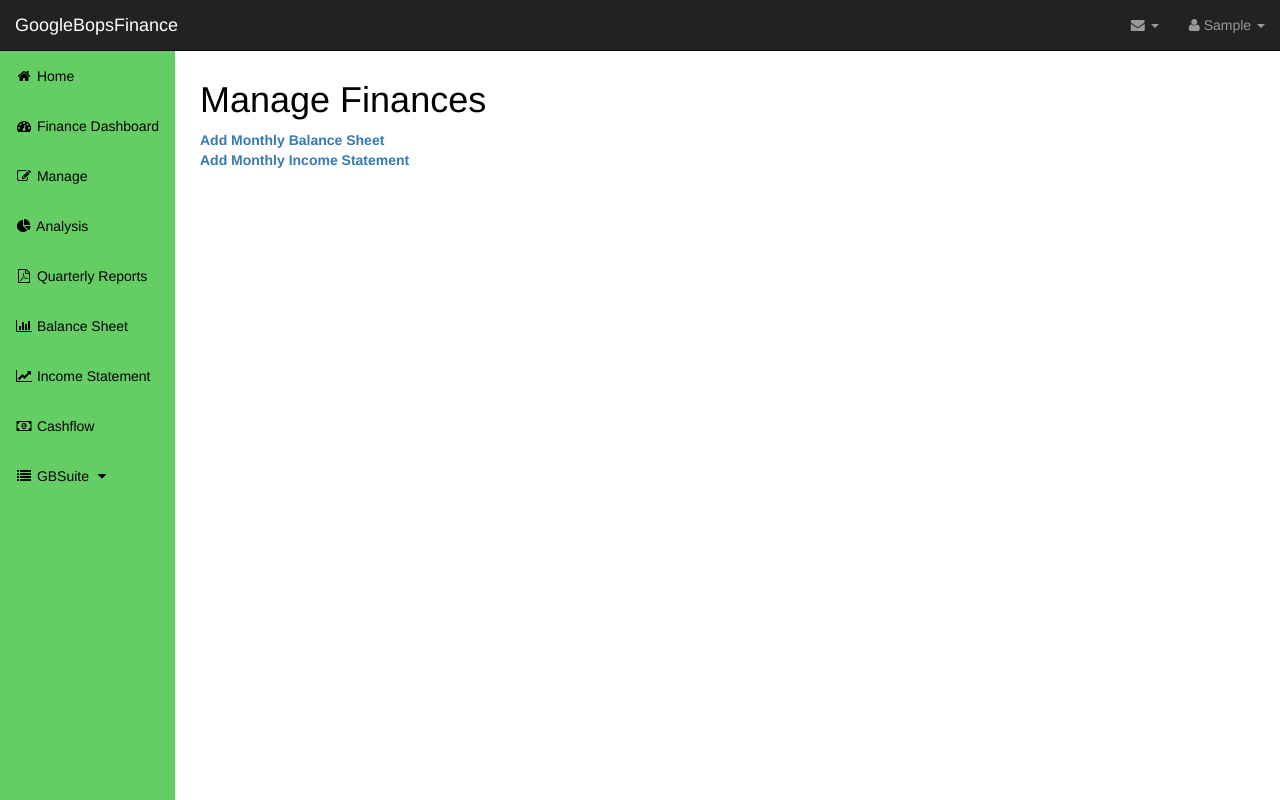
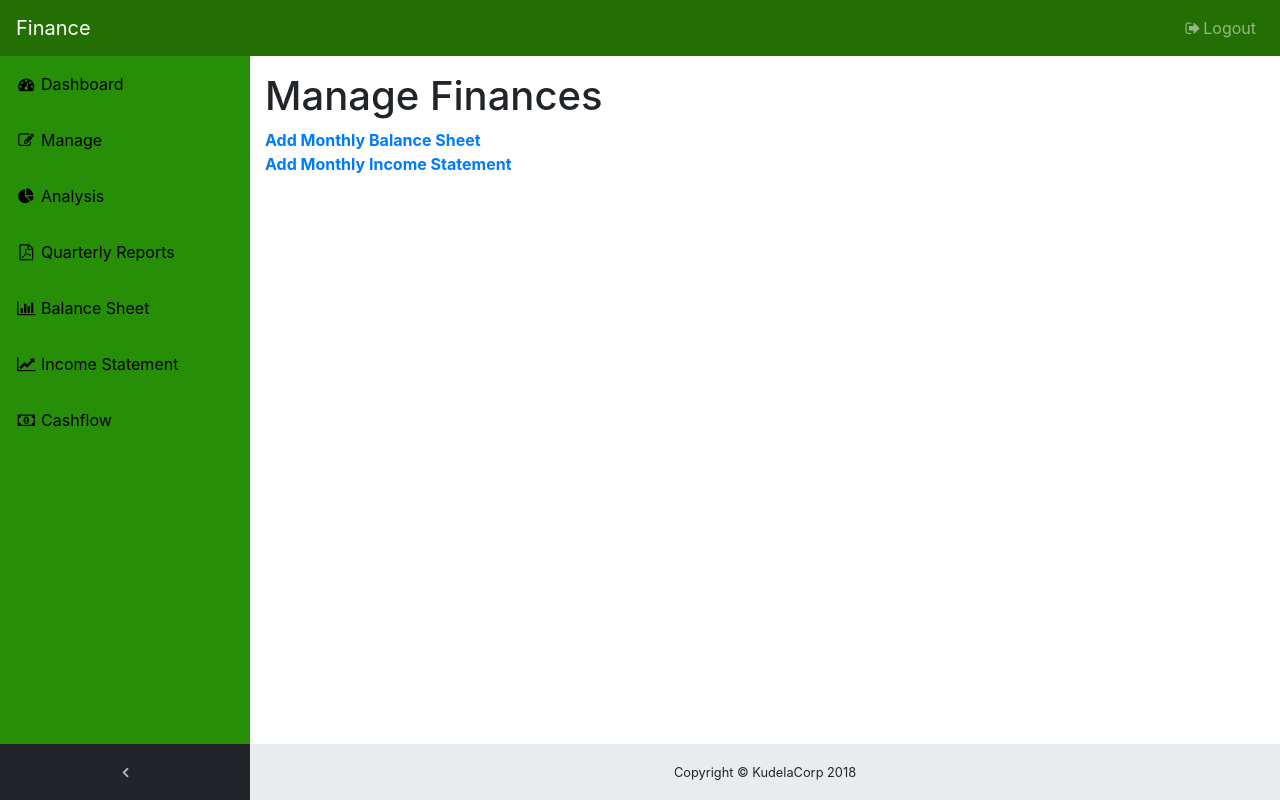
Before and after one commit to HunterProgram22/KudelaCorp, a Django app: page /Finance/Finance/Manage in a window 1280 px wide. Run offline with Django 3.2, Linux system fonts and the light colour scheme; the visitor is signed in with stand-in values (Sample User, id 1); parts of the project's set-up code (start-up, migrations or seed data) failed here and were passed over; some libraries are stand-ins or nearby versions.

Commit message:
Updating Finance.

```diff
--- a/Finance/templates/Finance/income_edit.html
+++ b/Finance/templates/Finance/BalanceEdit.html
@@ -1,12 +1,12 @@
-{% extends 'Finance/base.html' %}
+{% extends 'Finance/FinanceBase.html' %}
 
 {% block content %}
 <head>
     <link rel="stylesheet" href="//code.jquery.com/ui/1.12.1/themes/base/jquery-ui.css">
 </head>
 
-    <h1>New Monthly Income Statement</h1>
-    <form method="POST" class="income-form">{% csrf_token %}
+    <h1>New Monthly Balance Sheet</h1>
+    <form method="POST" class="balance-form">{% csrf_token %}
         {{ form.as_p }}
         <button type="submit" class="save btn btn-default">Save</button>
     </form>
--- /dev/null
+++ b/Finance/templates/Finance/FinanceBase.html
@@ -0,0 +1,58 @@
+{% extends 'KudelaCorp/AppBase.html' %}
+
+{% block title %}Finance Home{% endblock %}
+
+{% block style %}
+#mainNav.navbar-dark .navbar-collapse .navbar-sidenav {
+  background: #278e07!important;
+}
+
+.bg-dark {
+  background-color: #246f03!important;
+}
+
+#mainNav.navbar-dark .navbar-collapse .navbar-sidenav > .nav-item > .nav-link {
+    color: black!important;
+}
+{% endblock %}
+
+
+<!-- Navigation-->
+{% block navbar-brand-link %}{% url 'Finance_Home' %}{% endblock %}
+{% block navbar-brand-title %}Finance{% endblock %}
+
+<!-- Side Menu -->
+{% block navbar-link-one %}{% url 'Finance_Home' %}{% endblock %}
+{% block navbar-link-one-icon %}fa fa-fw fa-dashboard{% endblock %}
+{% block navbar-link-one-label %}Dashboard{% endblock %}
+
+{% block navbar-link-two %}{% url 'Finance_Manage' %}{% endblock %}
+{% block navbar-link-two-icon %}fa fa-fw fa-edit{% endblock %}
+{% block navbar-link-two-label %}Manage{% endblock %}
+
+{% block navbar-link-three %}{% url 'Finance_Analysis' %}{% endblock %}
+{% block navbar-link-three-icon %}fa fa-fw fa-pie-chart{% endblock %}
+{% block navbar-link-three-label %}Analysis{% endblock %}
+
+{% block navbar-link-four %}{% url 'Finance_Reports' %}{% endblock %}
+{% block navbar-link-four-icon %}fa fa-fw fa-file-pdf-o{% endblock %}
+{% block navbar-link-four-label %}Quarterly Reports{% endblock %}
+
+{% block navbar-link-five %}{% url 'Finance_Balance' %}{% endblock %}
+{% block navbar-link-five-icon %}fa fa-fw fa-bar-chart{% endblock %}
+{% block navbar-link-five-label %}Balance Sheet{% endblock %}
+
+{% block navbar-link-six %}{% url 'Finance_Income' %}{% endblock %}
+{% block navbar-link-six-icon %}fa fa-fw fa-line-chart{% endblock %}
+{% block navbar-link-six-label %}Income Statement{% endblock %}
+
+{% block navbar-link-seven %}{% url 'Finance_Cash' %}{% endblock %}
+{% block navbar-link-seven-icon %}fa fa-fw fa-money{% endblock %}
+{% block navbar-link-seven-label %}Cashflow{% endblock %}
+
+
+<!-- /.container-fluid-->
+{% block content %}
+<h1>{% block pagecontent %}Finance Base{% endblock %}</h1>
+{% endblock %}
+<!-- /.content-wrapper-->
--- a/Finance/templates/Finance/balance_edit.html
+++ b/Finance/templates/Finance/IncomeEdit.html
@@ -1,12 +1,12 @@
-{% extends 'Finance/base.html' %}
+{% extends 'Finance/FinanceBase.html' %}
 
 {% block content %}
 <head>
     <link rel="stylesheet" href="//code.jquery.com/ui/1.12.1/themes/base/jquery-ui.css">
 </head>
 
-    <h1>New Monthly Balance Sheet</h1>
-    <form method="POST" class="balance-form">{% csrf_token %}
+    <h1>New Monthly Income Statement</h1>
+    <form method="POST" class="income-form">{% csrf_token %}
         {{ form.as_p }}
         <button type="submit" class="save btn btn-default">Save</button>
     </form>
--- a/Finance/templates/Finance/analysis.html
+++ b/Finance/templates/Finance/analysis.html
@@ -1,4 +1,4 @@
-{% extends 'Finance/base.html' %}
+{% extends 'Finance/FinanceBase.html' %}
 
 {% load humanize %}
 
@@ -40,7 +40,7 @@
 
 <h1>Data Analysis Central</h1>
 <div id="searchform">
-<form action="{% url 'Financeanalysis' %}" method="POST">{% csrf_token %}
+<form action="{% url 'Finance_Analysis' %}" method="POST">{% csrf_token %}
 <select name="year">
     <option value=''>--Select Year--</option>
     <option value='2018'>2018</option>
--- a/Finance/templates/Finance/balancesheet.html
+++ b/Finance/templates/Finance/balancesheet.html
@@ -1,4 +1,4 @@
-{% extends 'Finance/base.html' %}
+{% extends 'Finance/FinanceBase.html' %}
 
 {% load humanize %}
 
@@ -55,7 +55,7 @@ td, th {
 <h1>Balance Sheet</h1>
 
 <div id="searchform">
-<form action="{% url 'Financebalance' %}" method="POST">{% csrf_token %}
+<form action="{% url 'Finance_Balance' %}" method="POST">{% csrf_token %}
 <select name="month">
     <option value=''>--Select Month--</option>
     <option value='1'>January</option>
--- a/Finance/templates/Finance/base.html
+++ /dev/null
@@ -1,170 +0,0 @@
-<!DOCTYPE html>
-<html lang="en">
-
-<head>
-
-    <meta charset="utf-8">
-    <meta http-equiv="X-UA-Compatible" content="IE=edge">
-    <meta name="viewport" content="width=device-width, initial-scale=1">
-    <meta name="description" content="">
-    <meta name="author" content="">
-
-    <title>Finance</title>
-
-    {% load static %}
-
-    <!-- Bootstrap Core CSS -->
-    <link href="{% static 'Finance/css/bootstrap.min.css' %}" rel="stylesheet">
-
-    <!-- Custom CSS -->
-    <link href="{% static 'Finance/css/sb-admin.css' %}" rel="stylesheet">
-
-    <!-- Custom Fonts -->
-    <link href="{% static 'Finance/font-awesome/css/font-awesome.min.css' %}" rel="stylesheet" type="text/css">
-
-    <!-- HTML5 Shim and Respond.js IE8 support of HTML5 elements and media queries -->
-    <!-- WARNING: Respond.js doesn't work if you view the page via file:// -->
-    <!--[if lt IE 9]>
-        <script src="https://oss.maxcdn.com/libs/html5shiv/3.7.0/html5shiv.js"></script>
-        <script src="https://oss.maxcdn.com/libs/respond.js/1.4.2/respond.min.js"></script>
-    <![endif]-->
-<style>
-    .navbar-inverse .navbar-nav>li>a {
-        color: #000;
-    }
-
-    #wrapper > nav > div.navbar-collapse.navbar-ex1-collapse.collapse.in > ul {
-        background-color: #ffffff;
-    }
-</style>
-</head>
-
-<body>
-
-    <div id="wrapper">
-
-        <!-- Navigation -->
-        <nav class="navbar navbar-inverse navbar-fixed-top" role="navigation">
-            <!-- Brand and toggle get grouped for better mobile display -->
-            <div class="navbar-header">
-                <button type="button" class="navbar-toggle" data-toggle="collapse" data-target=".navbar-ex1-collapse">
-                    <span class="sr-only">Toggle navigation</span>
-                    <span class="icon-bar"></span>
-                    <span class="icon-bar"></span>
-                    <span class="icon-bar"></span>
-                </button>
-                <a class="navbar-brand" href="{% url 'Finance_Home' %}">GoogleBopsFinance</a>
-            </div>
-
-            <!-- Top Menu Items -->
-            <ul class="nav navbar-right top-nav">
-                <li class="dropdown">
-                    <a href="#" class="dropdown-toggle" data-toggle="dropdown"><i class="fa fa-envelope"></i> <b class="caret"></b></a>
-                    <ul class="dropdown-menu message-dropdown">
-                        <li class="message-preview">
-                            <a href="#">
-                            </a>
-                        </li>
-                        <li class="message-preview">
-                            <a href="#">
-                            </a>
-                        </li>
-                        <li class="message-preview">
-                            <a href="#"></a>
-                        </li>
-                        <li class="message-footer">
-                            <a href="#">Read All New Messages</a>
-                        </li>
-                    </ul>
-                </li>
-                <li class="dropdown">
-                    <a href="#" class="dropdown-toggle" data-toggle="dropdown"><i class="fa fa-user"></i> {{ user.first_name }} <b class="caret"></b></a>
-                    <ul class="dropdown-menu">
-                        <li>
-                            <a href="#"><i class="fa fa-fw fa-user"></i> Profile</a>
-                        </li>
-                        <li>
-                            <a href="#"><i class="fa fa-fw fa-envelope"></i> Inbox</a>
-                        </li>
-                        <li>
-                            <a href="#"><i class="fa fa-fw fa-gear"></i> Settings</a>
-                        </li>
-                        <li class="divider"></li>
-                        <li>
-                            <a href="/logout"><i class="fa fa-fw fa-power-off"></i> Logout</a>
-                        </li>
-                    </ul>
-                </li>
-            </ul>
-            <!-- Sidebar Menu Items - These collapse to the responsive navigation menu on small screens -->
-            <div class="collapse navbar-collapse navbar-ex1-collapse">
-                <ul class="nav navbar-nav side-nav">
-                    <li>
-                        <a href="/"><i class="fa fa-fw fa-home"></i> Home</a>
-                    </li>
-                    <li>
-                        <a href="{% url 'Finance_Home' %}"><i class="fa fa-fw fa-dashboard"></i> Finance Dashboard</a>
-                    </li>
-                    <li>
-                        <a href="{% url 'Finance_Manage' %}"><i class="fa fa-fw fa-edit"></i> Manage</a>
-                    </li>
-                     <li>
-                        <a href="{% url 'Finance_Analysis' %}"><i class="fa fa-fw fa-pie-chart"></i> Analysis</a>
-                    </li>
-                    <li>
-                        <a href="{% url 'Finance_Reports' %}"><i class="fa fa-fw fa-file-pdf-o"></i> Quarterly Reports</a>
-                    </li>
-                    <li>
-                        <a href="{% url 'Finance_Balance' %}"><i class="fa fa-fw fa-bar-chart"></i> Balance Sheet</a>
-                    </li>
-                    <li>
-                        <a href="{% url 'Finance_Income' %}"><i class="fa fa-fw fa-line-chart"></i> Income Statement</a>
-                    </li>
-                    <li>
-                        <a href="{% url 'Finance_Cash' %}"><i class="fa fa-fw fa-money"></i> Cashflow</a>
-                    </li>
-                    <li>
-                        <a href="javascript:;" data-toggle="collapse" data-target="#demo"><i class="fa fa-fw fa-list"></i> GBSuite <i class="fa fa-fw fa-caret-down"></i></a>
-                        <ul id="demo" class="collapse">
-                            <li>
-                                <a href="{% url 'Golf_Home' %}">GBGolf</a>
-                            </li>
-
-                        </ul>
-                    </li>
-                </ul>
-            </div>
-            <!-- /.navbar-collapse -->
-        </nav>
-
-        <div id="page-wrapper">
-
-            <div class="container-fluid">
-
-                <!-- Page Heading and Content Container -->
-                <div class="row">
-                    <div class="col-lg-12">
-                        {% block content %}
-                        {% endblock %}
-                    </div>
-                </div>
-                <!-- /.row -->
-
-            </div>
-            <!-- /.container-fluid -->
-
-        </div>
-        <!-- /#page-wrapper -->
-
-    </div>
-    <!-- /#wrapper -->
-
-    <!-- jQuery -->
-    <script src="{% static 'Finance/js/jquery.js' %}"></script>
-
-    <!-- Bootstrap Core JavaScript -->
-    <script src="{% static 'Finance/js/bootstrap.min.js' %}"></script>
-
-</body>
-
-</html>
--- a/Finance/templates/Finance/cashflow.html
+++ b/Finance/templates/Finance/cashflow.html
@@ -1,4 +1,4 @@
-{% extends 'Finance/base.html' %}
+{% extends 'Finance/FinanceBase.html' %}
 
 {% block content %}
 {% load humanize %}
@@ -40,7 +40,7 @@ td, th {
 </style>
 <h1>Cashflow Statement</h1>
 <div id="searchform">
-<form action="{% url 'Financecash' %}" method="POST">{% csrf_token %}
+<form action="{% url 'Finance_Cash %}" method="POST">{% csrf_token %}
 <select name="month">
     <option value=''>--Select Month--</option>
     <option value='1'>January</option>
--- a/Finance/templates/Finance/home.html
+++ b/Finance/templates/Finance/home.html
@@ -1,4 +1,6 @@
-{% extends 'Finance/base.html' %}
+{% extends 'Finance/FinanceBase.html' %}
+
+{% block title %}Finance Home{% endblock %}
 
 {% load humanize %}
 
@@ -49,7 +51,7 @@
   </script>
 </head>
 
-<h1>The Kudela Partnership Financial Dashboard</h1>
+<h1>{% block pagecontent %}The Kudela Partnership Financial Dashboard{% endblock %}</h1>
 
     <p>&nbsp;</p>
 
--- a/Finance/templates/Finance/incomestatement.html
+++ b/Finance/templates/Finance/incomestatement.html
@@ -1,4 +1,4 @@
-{% extends 'Finance/base.html' %}
+{% extends 'Finance/FinanceBase.html' %}
 
 {% load humanize %}
 
@@ -53,7 +53,7 @@ td, th {
 <h1>Income Statement</h1>
 
 <div id="searchform">
-<form action="{% url 'Financeincome' %}" method="POST">{% csrf_token %}
+<form action="{% url 'Finance_Income' %}" method="POST">{% csrf_token %}
 <select name="month">
     <option value=''>--Select Month--</option>
     <option value='1'>January</option>
--- a/Finance/templates/Finance/manage.html
+++ b/Finance/templates/Finance/manage.html
@@ -1,16 +1,16 @@
-{% extends 'Finance/base.html' %}
+{% extends 'Finance/FinanceBase.html' %}
 
 {% block content %}
 
 <h1>Manage Finances</h1>
 
     <div class="menu-select">
-        <a href="{% url 'balance_new' %}" class="top-menu">
+        <a href="{% url 'Finance_BalanceNew' %}" class="top-menu">
         <span><b> Add Monthly Balance Sheet</b></span></a>
     </div>
 
     <div class="menu-select">
-        <a href="{% url 'income_new' %}" class="top-menu">
+        <a href="{% url 'Finance_IncomeNew' %}" class="top-menu">
         <span><b> Add Monthly Income Statement</b></span></a>
     </div>
 
--- a/Finance/templates/Finance/reports.html
+++ b/Finance/templates/Finance/reports.html
@@ -1,4 +1,4 @@
-{% extends 'Finance/base.html' %}
+{% extends 'Finance/FinanceBase.html' %}
 
 {% load humanize %}
 
@@ -66,7 +66,7 @@ s
 <body>
 <h1>Quarterly Reports</h1>
 <div id="searchform">
-<form action="{% url 'Financereports' %}" method="POST">{% csrf_token %}
+<form action="{% url 'Finance_Reports' %}" method="POST">{% csrf_token %}
 <select name="quarter">
     <option value=''>--Select Quarter--</option>
     <option value='2/2018'>2nd Quarter 2018</option>
--- a/Finance/urls.py
+++ b/Finance/urls.py
@@ -9,9 +9,9 @@ urlpatterns = [
         path('Finance/Analysis', login_required(Analysis.as_view()), name='Finance_Analysis'),
         path('Finance/Reports', login_required(Reports.as_view()), name='Finance_Reports'),
         path('Finance/Balance', login_required(Balance.as_view()), name='Finance_Balance'),
-        path('Finance/Balance_new', login_required(Balance_new.as_view()), name='Finance_Balance_new'),
+        path('Finance/Balance_new', login_required(Balance_new.as_view()), name='Finance_BalanceNew'),
         path('Finance/Income', login_required(Income.as_view()), name='Finance_Income'),
-        path('Finance/Income_new', login_required(Income_new.as_view()), name='Finance_Income_new'),
+        path('Finance/Income_new', login_required(Income_new.as_view()), name='Finance_IncomeNew'),
         path('Finance/Cash', login_required(Cash.as_view()), name='Finance_Cash'),
         path('', login_required(Home.as_view()), name='Finance_Home'),
     ]
--- a/Finance/views.py
+++ b/Finance/views.py
@@ -9,16 +9,18 @@ class Home(View):
     def get(self, request):
         dash_balance = MonthBal.objects.latest('date')
         dash_income = MonthInc.objects.latest('date')
-        return render(request, 'Finance/home.html', {'dash_balance': dash_balance,
+        return render(request, 'Finance/Home.html', {'dash_balance': dash_balance,
         'dash_income': dash_income})
+
 
 class Manage(View):
     def get(self, request):
-        return render(request, 'Finance/manage.html', {})
+        return render(request, 'Finance/Manage.html', {})
+
 
 class Reports(View):
     def get(self, request):
-        return render(request, 'Finance/reports.html', {})
+        return render(request, 'Finance/Reports.html', {})
 
     def post(self, request):
         this_quarter, this_year, last_quarter, last_quarteryear, \
@@ -30,7 +32,7 @@ class Reports(View):
         yearago_quarter_report = report(this_quarter, yearago)
         ''' _reports are returned as a tuple in the format
         (total_creditcards,total_utilities, total_loans, total_savings)'''
-        return render(request, 'Finance/reports.html',
+        return render(request, 'Finance/Reports.html',
                       {'current_quarter_report': current_quarter_report,
                        'last_quarter_report': last_quarter_report,
                        'yearago_quarter_report': yearago_quarter_report,
@@ -41,8 +43,10 @@ class Reports(View):
 
 class Analysis(View):
     def get(self, request):
+        print(request)
         send_data=[(0,0)]
-        return render(request, 'Finance/analysis.html', {'send_data': send_data})
+        context = None #{'send_data': send_data}
+        return render(request, 'Finance/Analysis.html', context)
 
     def post(self, request):
         year = request.POST.get("year")
@@ -56,10 +60,11 @@ class Analysis(View):
         if category == "":
             return redirect("Finance_Analysis")
         send_data = get_analysis_data(monthly_data, category)
-        return render(request, 'Finance/analysis.html',
-                    {'send_data': send_data,
-                     'category': category,
-                     'year': year})
+        context = None #{'send_data': send_data,
+                        #'category': category,
+                        #'year': year}
+        return render(request, 'Finance/Analysis.html', context)
+
 
 class Balance(View):
     def get(self, request):
--- a/Golf/templates/Golf/GolfBase.html
+++ b/Golf/templates/Golf/GolfBase.html
@@ -17,10 +17,11 @@
 {% endblock %}
 
 
-<!-- Navigation-->
+<!-- Navigation -->
 {% block navbar-brand-link %}{% url 'Golf_Home' %}{% endblock %}
 {% block navbar-brand-title %}Golf{% endblock %}
 
+<!-- Side Menu -->
 {% block navbar-link-one %}{% url 'Golf_Home' %}{% endblock %}
 {% block navbar-link-one-icon %}fa fa-fw fa-dashboard{% endblock %}
 {% block navbar-link-one-label %}Dashboard{% endblock %}
```
